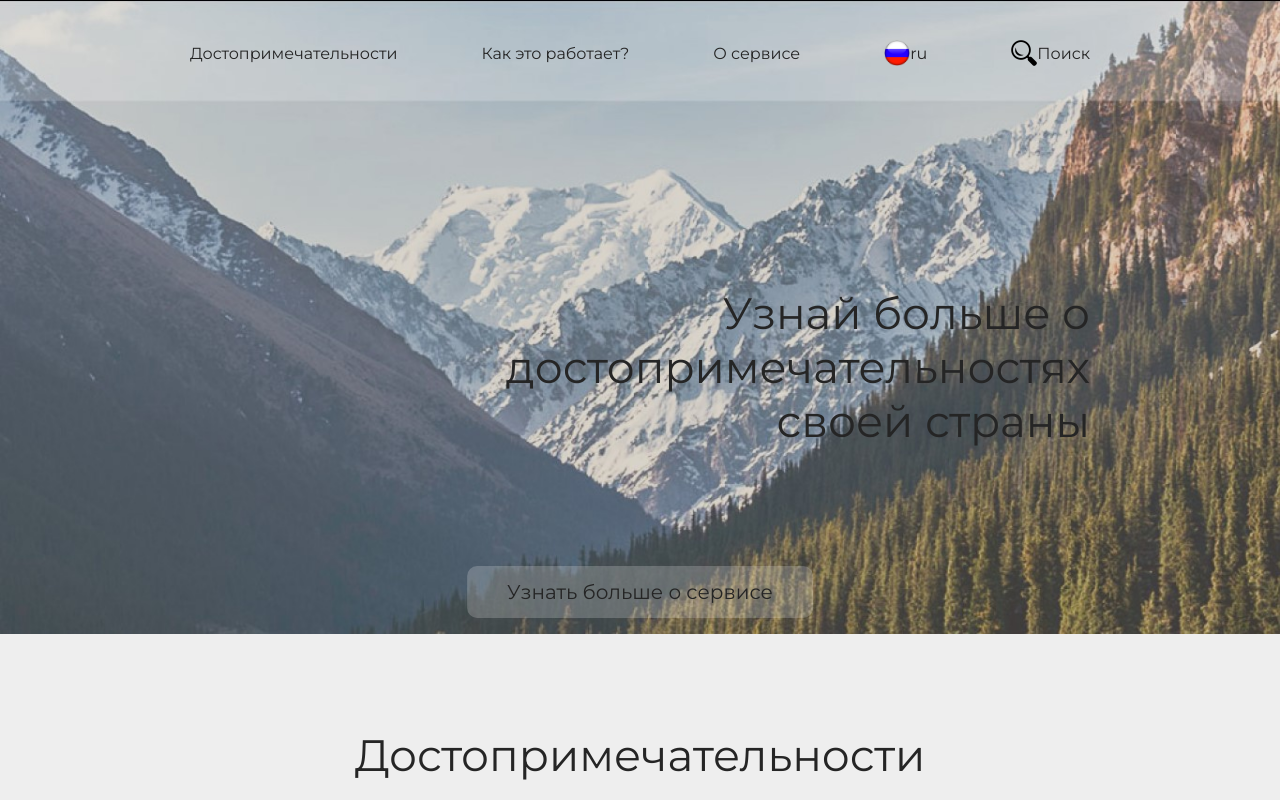
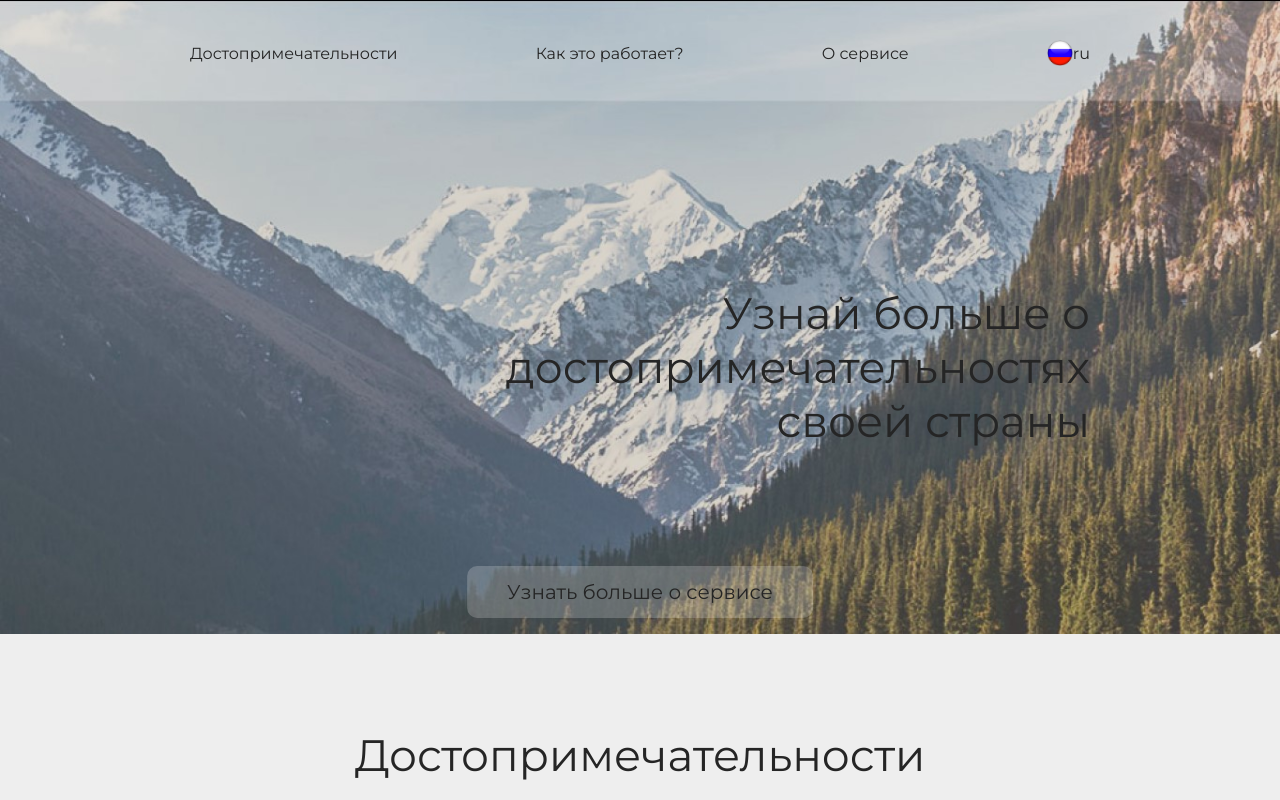
Before and after one commit to ErmekZhumagulov/course-project, a plain HTML site: page index.html in a window 1280 px wide. Shown: the top 800 px of the page. Drawn offline with Linux system fonts and the light colour scheme.

Commit message:
site without search btn

```diff
--- a/index.html
+++ b/index.html
@@ -27,12 +27,6 @@
                         <div class="ulul">
                             <img src="images/ru.png" alt="ru" width="26px">
                             <a href="#" class="nav-btn nav-btn--change">ru</a>
-                        </div>
-                    </li>
-                    <li>
-                        <div class="ulul">
-                            <img src="images/poisk.png" alt="search" width="26px">
-                            <a href="#" class="nav-btn nav-btn--change">Поиск</a>
                         </div>
                     </li>
                 </ul>
```
